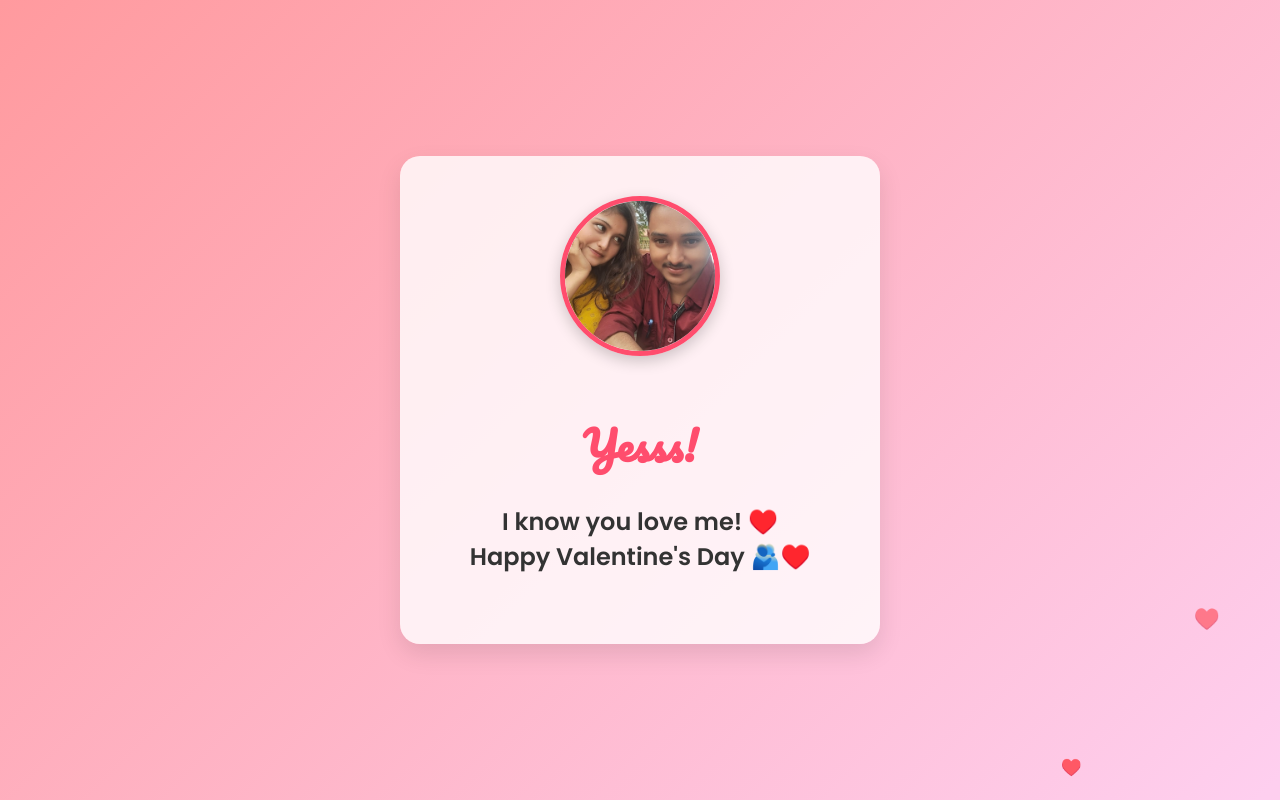
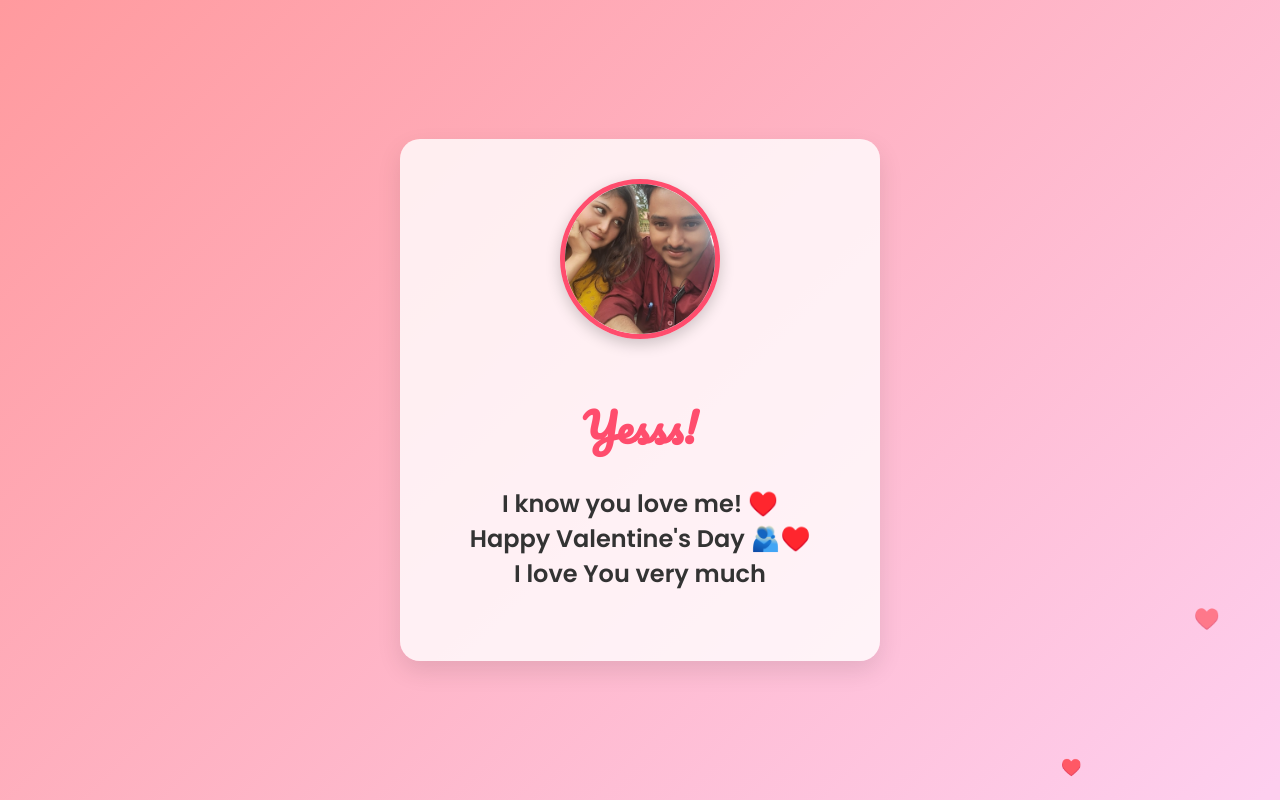
Before and after one commit to susantakumardas-2006/Valentine-s-Day-wish, a plain HTML site: page index.html in a window 1280 px wide. Both pictures are taken after a click on the button "Yes". Shown: the top 800 px of the page. Drawn offline with Linux system fonts and the light colour scheme.

Commit message:
Update index.html

```diff
--- a/index.html
+++ b/index.html
@@ -138,7 +138,7 @@
         <img src="us.jpg" alt="Us" class="profile-img" id="us-photo">
 
         <h1>Yesss!</h1>
-        <p class="question">I know you love me! ♥️<br>Happy Valentine's Day 🫂♥️</p>
+        <p class="question">I know you love me! ♥️<br>Happy Valentine's Day 🫂♥️<br>I love You very much</p>
     </div>
 
     <script>
```
